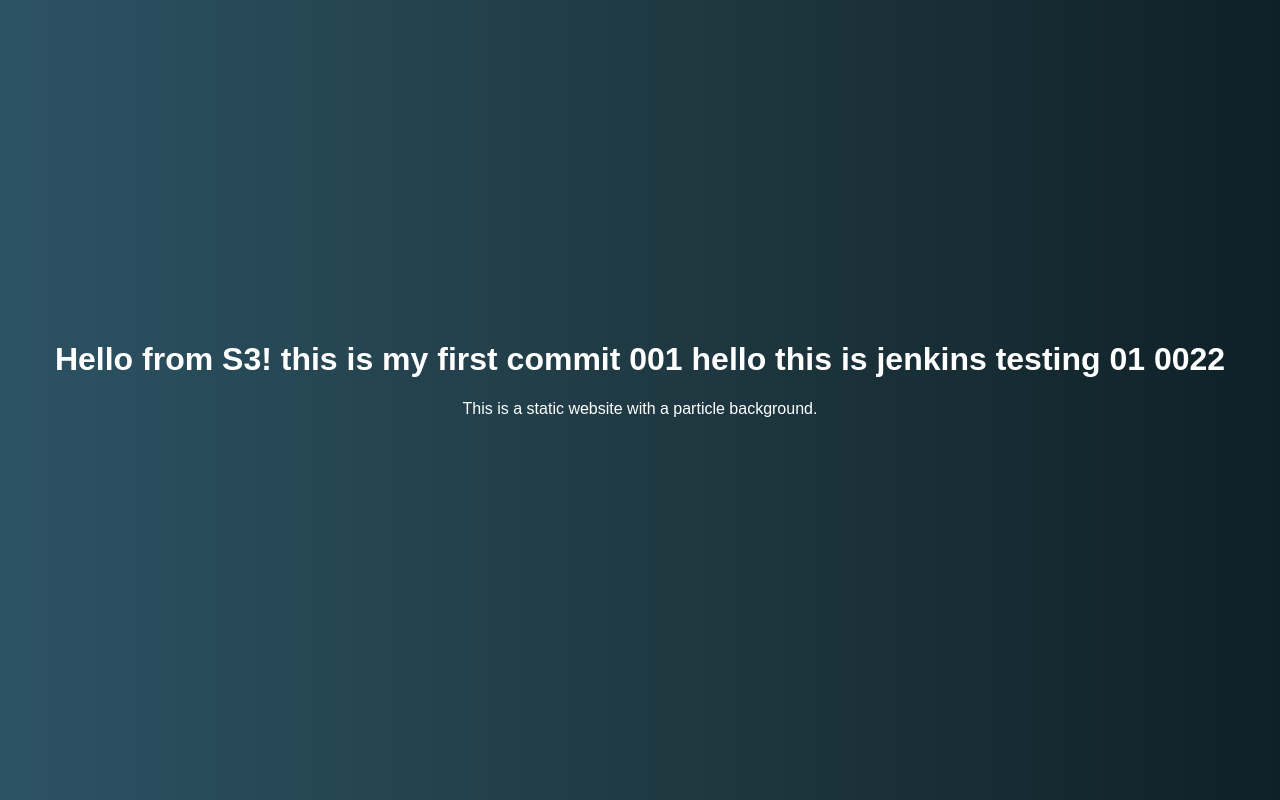
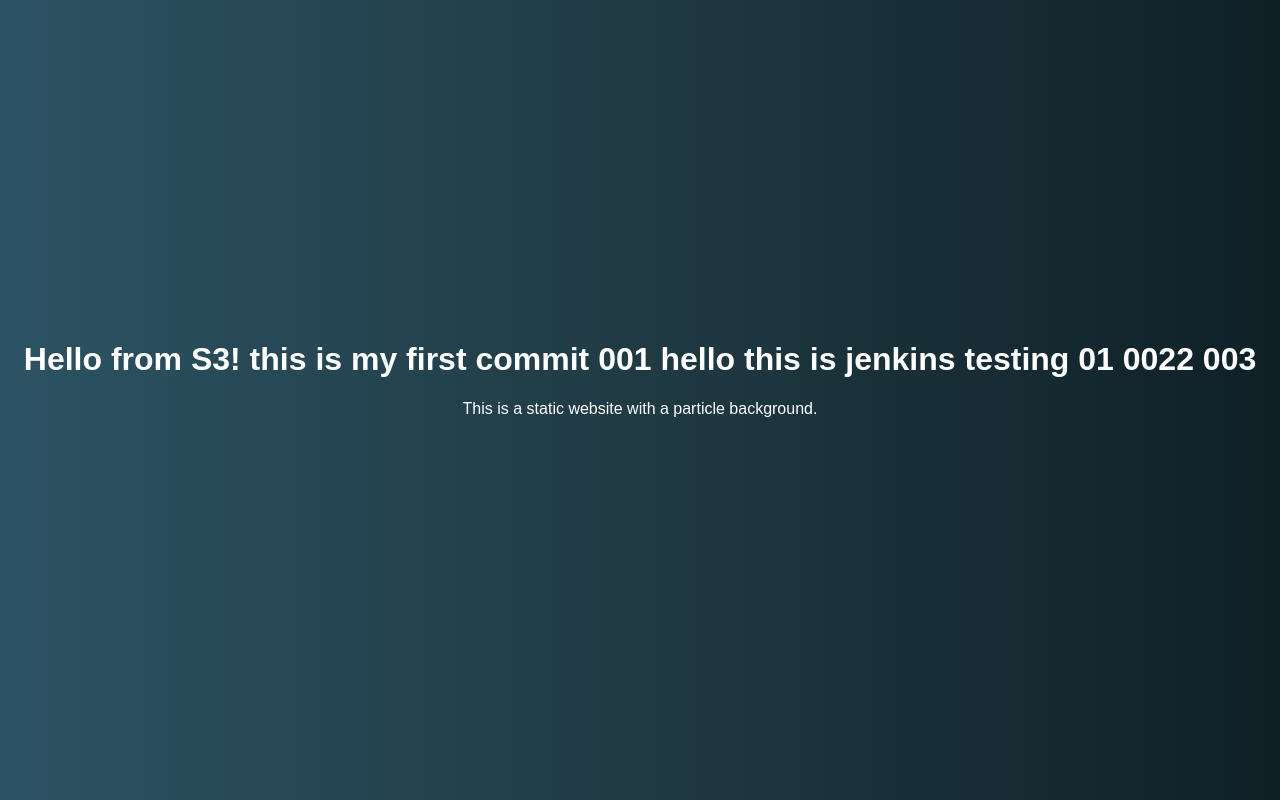
Before and after one commit to Jaykisen/particle-static-site, a plain HTML site: page index.html in a window 1280 px wide. Drawn offline with Linux system fonts and the light colour scheme.

Commit message:
Update index.html

```diff
--- a/index.html
+++ b/index.html
@@ -9,7 +9,7 @@
 <body>
   <div id="particles-js"></div>
   <div class="content">
-    <h1>Hello from S3! this is my first commit 001 hello this is jenkins testing 01 0022</h1>
+    <h1>Hello from S3! this is my first commit 001 hello this is jenkins testing 01 0022 003</h1>
     <p>This is a static website with a particle background.</p>
   </div>
 
```
